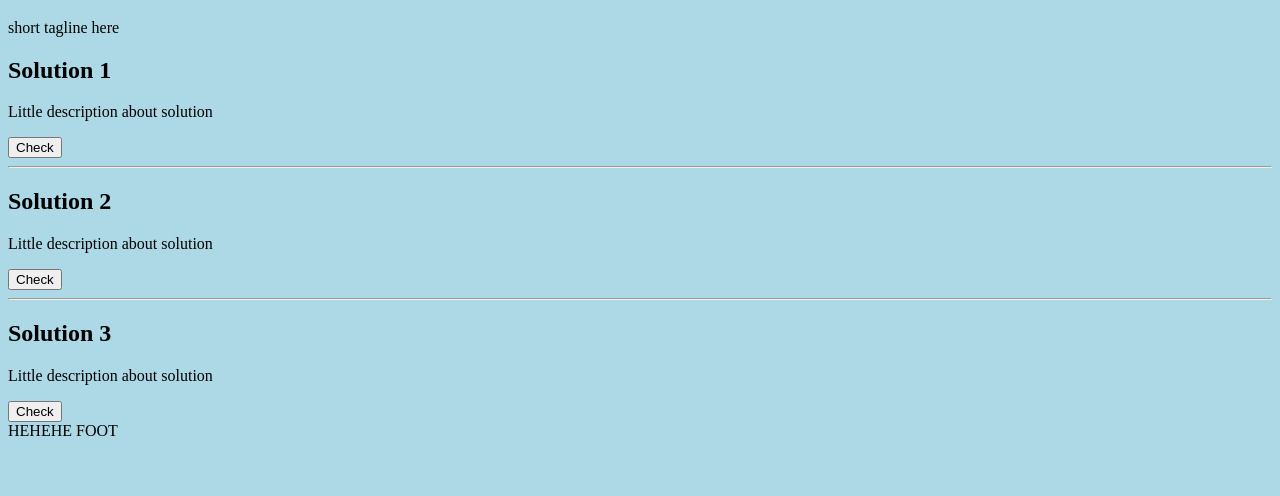
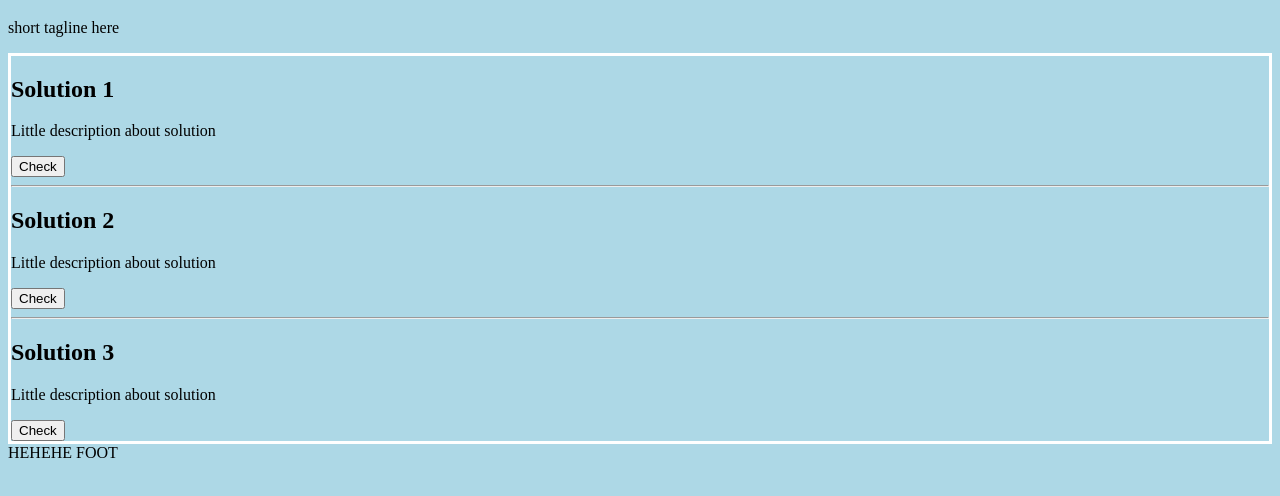
Before and after one commit to BLeHuray/Pigeon, a plain HTML site: page Comparison.html in a window 1280 px wide. Shown: the part 182-678 px from the top of the page. Drawn offline with Linux system fonts and the light colour scheme.

Commit message:
border stuff

```diff
--- a/Styles.css
+++ b/Styles.css
@@ -2,3 +2,9 @@
 body {
     background-color: lightblue;
 }
+
+/* comparison page */
+
+.box-style1{
+    border: 3px solid rgb(255, 255, 255);
+}
```
